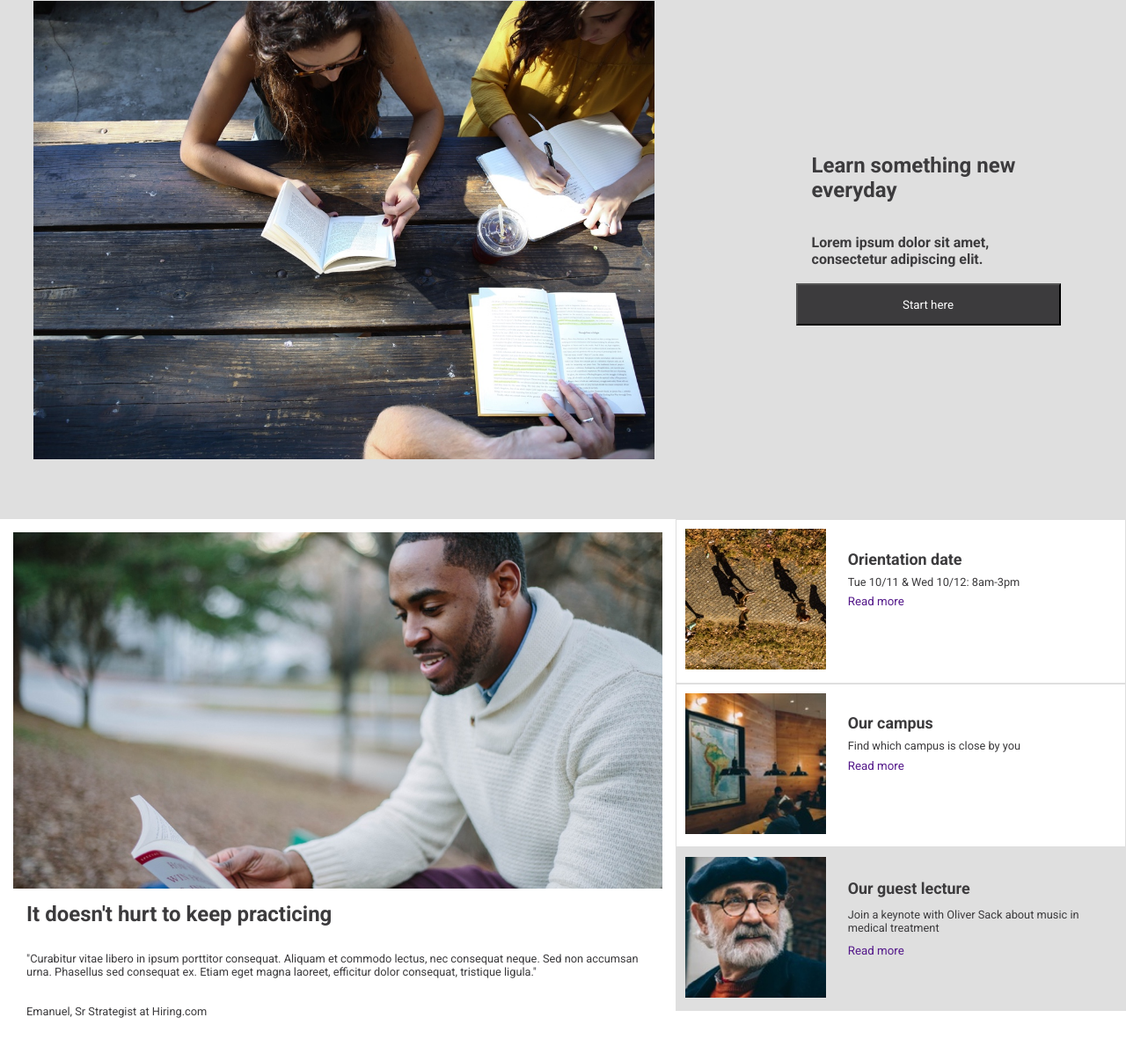
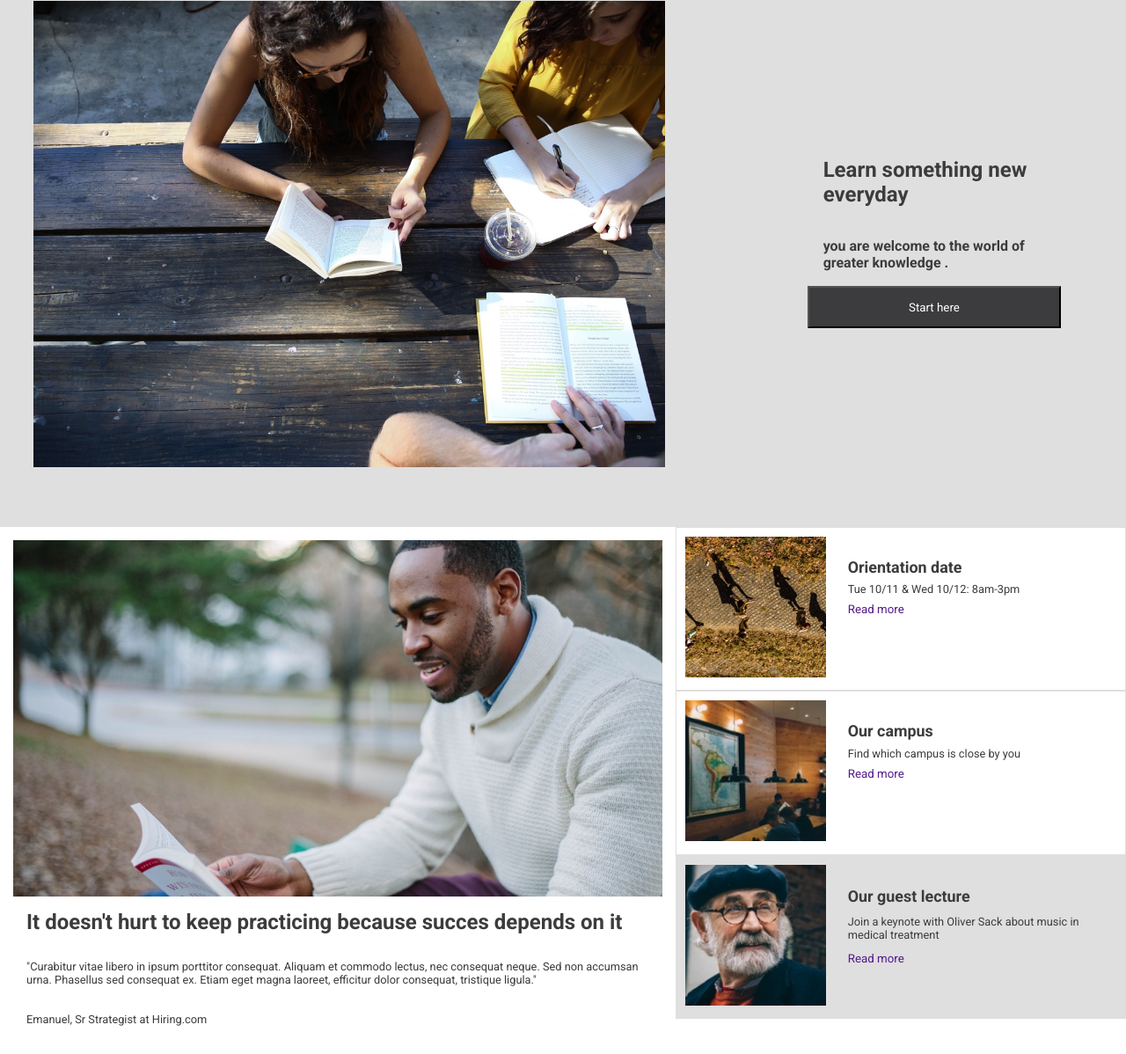
Before and after one commit to kennai227/colmar-academy, a plain HTML site: page index.html in a window 1280 px wide. Shown: the part 124-1322 px from the top of the page at 88% size. Drawn offline with Linux system fonts and the light colour scheme.

Commit message:
last commit

```diff
--- a/index.html
+++ b/index.html
@@ -2,7 +2,6 @@
 <html lang="en">
   <head>
     <meta charset="UTF-8" />
-    <meta http-equiv="X-UA-Compatible" content="IE=edge" />
     <meta name="viewport" content="width=device-width, initial-scale=1.0" />
     <link rel="preconnect" href="https://fonts.googleapis.com" />
     <link rel="preconnect" href="https://fonts.gstatic.com" crossorigin />
@@ -51,7 +50,7 @@
         </div>
         <div class="next-right">
           <h1>Learn something new everyday</h1>
-          <h4>Lorem ipsum dolor sit amet, consectetur adipiscing elit.</h4>
+          <h4>you are welcome to the world of greater knowledge .</h4>
           <a href=""><button>Start here</button></a>
         </div>
       </section>
@@ -60,7 +59,7 @@
         <article class="publicity-left">
           <img src="resources/images/information-main.jpg" alt="A men reading a book" />
           <div class="publicity-left-info">
-            <h2>It doesn't hurt to keep practicing</h2>
+            <h2>It doesn't hurt to keep practicing because succes depends on it</h2>
             <p>
               "Curabitur vitae libero in ipsum porttitor consequat. Aliquam et
               commodo lectus, nec consequat neque. Sed non accumsan urna.
```
